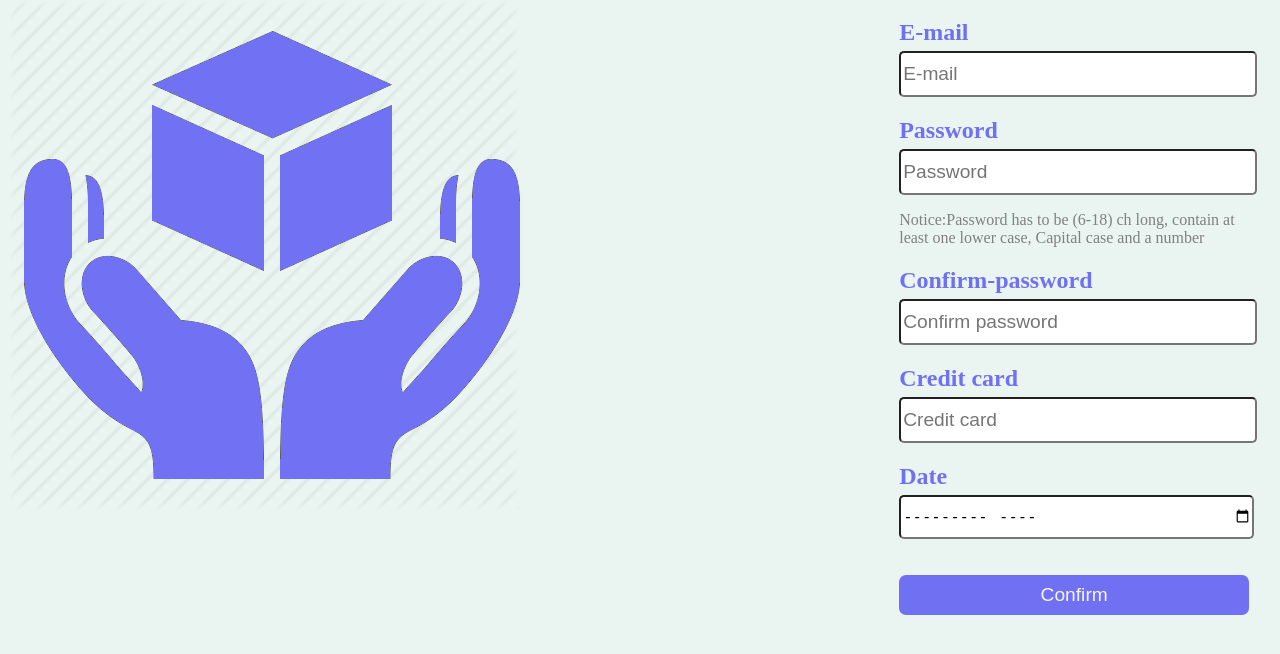
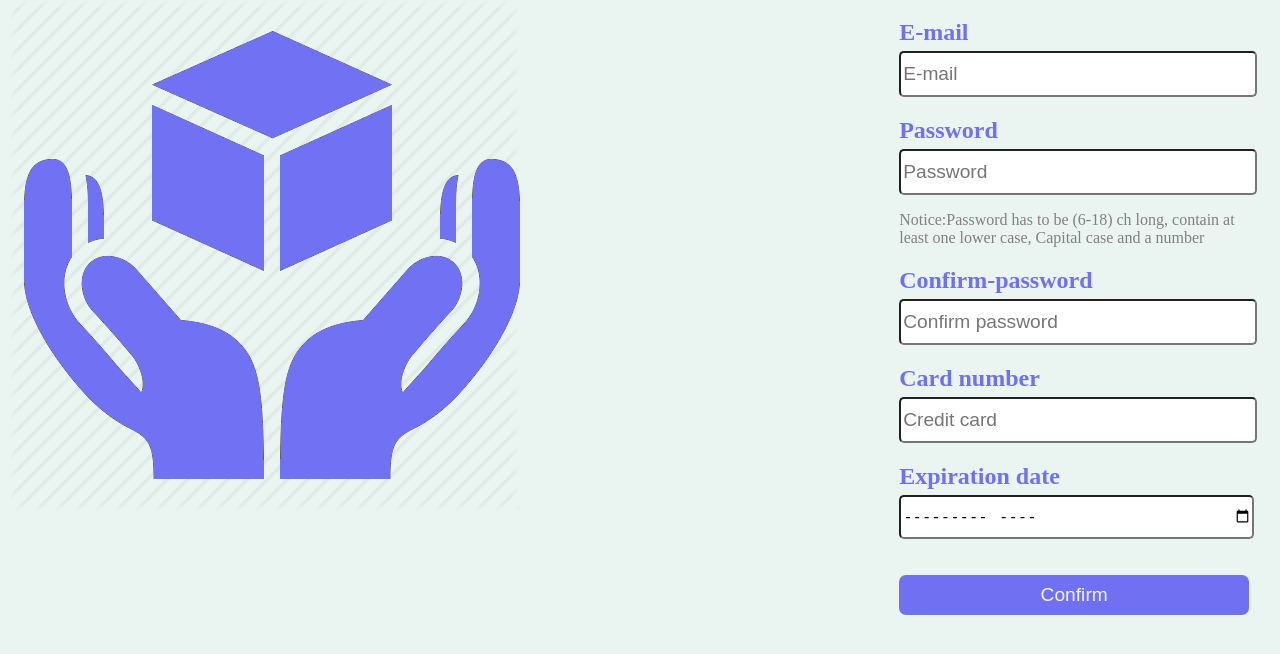
Before and after one commit to DinaAlaa99/PHP-FinalProject, a PHP site: page /paymentPage.php in a window 1280 px wide. Shown: the part 93-747 px from the top of the page. Run offline with PHP 8.4, Linux system fonts and the light colour scheme.

Commit message:
minor change to payment page interface

```diff
--- a/views/paymentPage.php
+++ b/views/paymentPage.php
@@ -24,9 +24,9 @@
             <p   style="color:grey;width: 350px;">Notice:Password has to be (6-18) ch long, contain at least one lower case, Capital case and a number</p>
             <h2>Confirm-password</h2>
             <input type="password"  name="confirm" placeholder="Confirm password">
-            <h2>Credit card</h2>
+            <h2>Card number</h2>
             <input type="text" placeholder="Credit card" name="creditCard">
-            <h2>Date</h2>
+            <h2>Expiration date</h2>
             <input type="month" name="date" min="<?php echo(date("Y-m")) ?>" max="<?php echo(date('Y-m', strtotime('+3 years')))?>" >
             <br><br><br>
             <button type="submit">Confirm</button>
```
